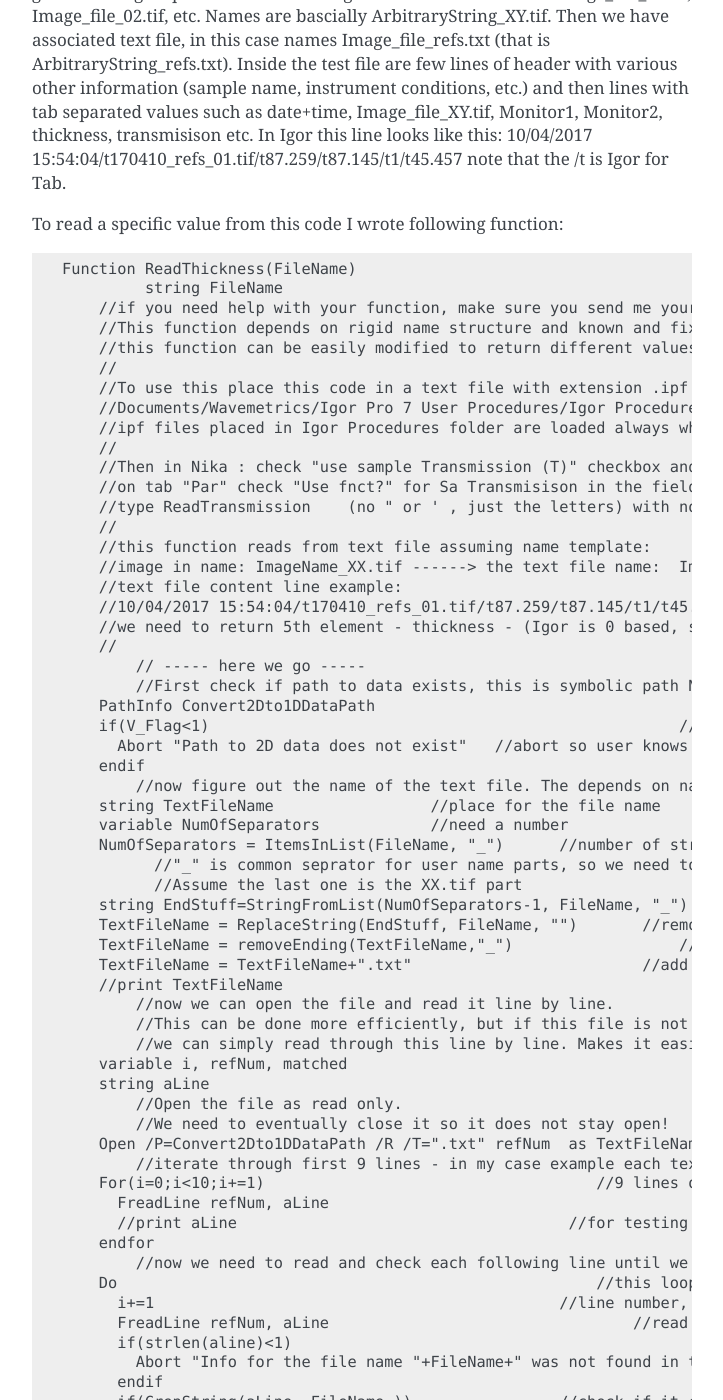
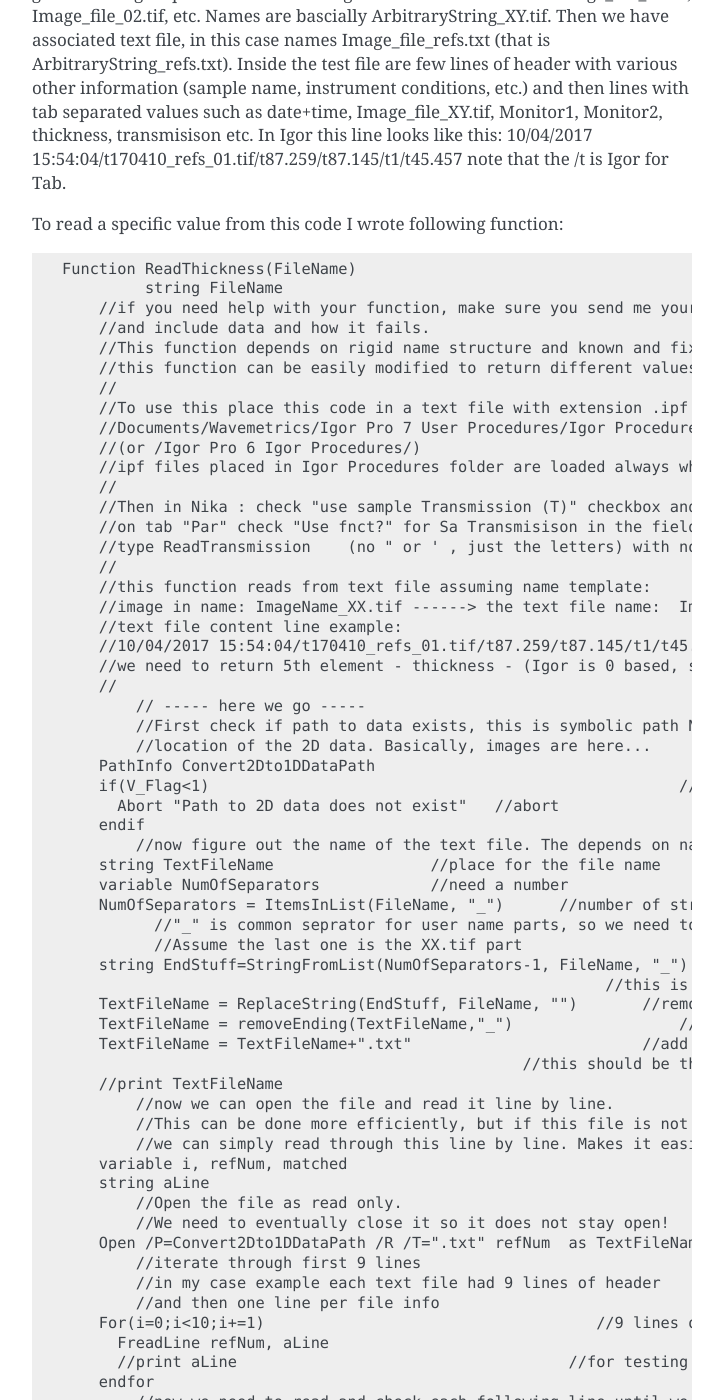
Before and after one commit to jilavsky/SAXS_IgorCodeDocs, a Sphinx documentation site: the page built from docs/source/Nika/ExtendingNika.rst, in a window 1280 px wide and 1400 px high, scrolled down 803 px. Shown: the whole window, without its empty margins (388-1111 px from the left). Built offline with Sphinx 7.4.7, drawn with Linux system fonts in a browser that asks for light colours; some of the changed text lies outside the part shown.

Commit message:
Minor fix
Make better fit in code block

```diff
--- a/docs/source/Nika/ExtendingNika.rst
+++ b/docs/source/Nika/ExtendingNika.rst
@@ -38,12 +38,14 @@
 
   Function ReadThickness(FileName)
 	   string FileName
-      //if you need help with your function, make sure you send me your current version and include data and how it fails.
+      //if you need help with your function, make sure you send me your current version
+      //and include data and how it fails.
       //This function depends on rigid name structure and known and fixed text file content.
       //this function can be easily modified to return different values from the table
       //
       //To use this place this code in a text file with extension .ipf file in
-      //Documents/Wavemetrics/Igor Pro 7 User Procedures/Igor Procedures (or /Igor Pro 6 Igor Procedures/)
+      //Documents/Wavemetrics/Igor Pro 7 User Procedures/Igor Procedures
+      //(or /Igor Pro 6 Igor Procedures/)
       //ipf files placed in Igor Procedures folder are loaded always when Igor starts.
       //
       //Then in Nika : check "use sample Transmission (T)" checkbox and
@@ -57,10 +59,11 @@
       //we need to return 5th element - thickness - (Igor is 0 based, so item 4)
       //
           // ----- here we go -----
-          //First check if path to data exists, this is symbolic path Nika uses to name location of the 2D data. Basically, images are here...
+          //First check if path to data exists, this is symbolic path Nika uses to name
+          //location of the 2D data. Basically, images are here...
       PathInfo Convert2Dto1DDataPath
-      if(V_Flag<1)					             //path does not exist - something bad happened...
-        Abort "Path to 2D data does not exist"	 //abort so user knows bad things happened.
+      if(V_Flag<1)					             //path does not exist
+        Abort "Path to 2D data does not exist"	 //abort
       endif
           //now figure out the name of the text file. The depends on naming system
       string TextFileName                 //place for the file name
@@ -68,10 +71,12 @@
       NumOfSeparators = ItemsInList(FileName, "_")	//number of string parts separated by "_"
             //"_" is common seprator for user name parts, so we need to assume more than one.
             //Assume the last one is the XX.tif part
-      string EndStuff=StringFromList(NumOfSeparators-1, FileName, "_") //this is the XX.tif part
+      string EndStuff=StringFromList(NumOfSeparators-1, FileName, "_")
+                                                             //this is the XX.tif part
       TextFileName = ReplaceString(EndStuff, FileName, "")	 //remove the XX.tif part
-      TextFileName = removeEnding(TextFileName,"_")		     //remove "_", it needs to be removed
-      TextFileName = TextFileName+".txt"	                 //add .txt to the name, this should be the text file name now.
+      TextFileName = removeEnding(TextFileName,"_")		     //remove "_"
+      TextFileName = TextFileName+".txt"	                 //add .txt to the name
+                                                    //this should be the text file name now.
       //print TextFileName						             //for testing purposes
           //now we can open the file and read it line by line.
           //This can be done more efficiently, but if this file is not too long,
@@ -81,38 +86,48 @@
           //Open the file as read only.
           //We need to eventually close it so it does not stay open!
       Open /P=Convert2Dto1DDataPath /R /T=".txt" refNum  as TextFileName
-          //iterate through first 9 lines - in my case example each text file had 9 lines of header and then one lin eper file info
+          //iterate through first 9 lines
+          //in my case example each text file had 9 lines of header
+          //and then one line per file info
       For(i=0;i<10;i+=1)		                    //9 lines of header info
         FreadLine refNum, aLine
         //print aLine		                         //for testing
       endfor
           //now we need to read and check each following line until we find the one with the right file name in it...
-      Do			                            //this loop could be done better, but this should be easier to understand and modify.
+      Do			                            //this loop could be done better
+                              //but this should be easier to understand and modify.
         i+=1			                        //line number, increment by +1
         FreadLine refNum, aLine					//read the line
-        if(strlen(aline)<1)						//if aLine is empty we are the end of this file, Abort, did not find line which we needed...
-          Abort "Info for the file name "+FileName+" was not found in the text file. Something is wrong here"
+        if(strlen(aline)<1)						//if aLine is empty we are the end of
+                              //this file, Abort, did not find line which we needed...
+          Abort "Date for the image name "+FileName+" was not found in the text file."
         endif
         if(GrepString(aLine, FileName ))		//check if it contains file name
           matched=1								//if yes, we have our line
           endif
       while(!matched)		     				//if matched, we can continue with this line, else back in the loop...
       close refNum						    	//important, close the file.
-          //now we have in string "aLine" the line from text file which contains the name of the file we are dealing with...
+          //now we have in string "aLine" the line from text file which
+          //contains the name of the file we are dealing with...
       //print aLine						        //for testing
           //note, in my case aLine is separated by tabs = '\t'
           //let's clean it up a bit,
-      aLine=ReplaceString("\t", aLine, ";")+";"	//replace '\t' with ; and add one ; at the end... Needed for lookup next
+      aLine=ReplaceString("\t", aLine, ";")+";"	//replace '\t' with ;
+                          //and add one ; at the end... Needed for lookup next
       //print aLine						        //for testing
           //so now we need to simply find the right number and return...
       variable result
-          //Now it depends, which item is what. Assume Thickness is fifth item (item 4, Nika is 0 based), for example...
+          //Now it depends, which item is what.
+          //Assume Thickness is fifth item (item 4, Igor is 0 based), for example...
           //Note: Nika expects thickness in [mm]
           //print str2num(StringFromList(4, aline, ";"))
-      result = str2num(StringFromList(4, aline, ";"))			//thickness [mm] 	//done, result has value we wanted...
-	      //This will work for reasonable number of lines/images in the text file listing (I guess up to hundred), will get really slow for large number (thousands) of lines/images.
-	      //If large number of images (=lines) is in the text file, the only efficient way is to load such large list in Igor first in separate folder in waves
-	      //and then look up in these waves - that avoids reading many times line by line from a text file. Can be done, but would be two step procedure.
+      result = str2num(StringFromList(4, aline, ";"))			//thickness [mm]
+        //done, result has value we wanted...
+        //This will work for reasonable number of lines/images in the text file listing
+        //(I guess up to hundred), will get really slow for large number (thousands) of lines/images.
+        //If large number of images (=lines) is in the text file, the only efficient way
+        //is to load such large list in Igor first in separate folder in waves
+        //and then look up in these waves - that avoids reading many times line by line from a text file. Can be done, but would be two step procedure.
       return result
   end
 
```
Also changed, not shown: other parts of docs/source/Nika/ExtendingNika.rst (+3 -2 lines).
